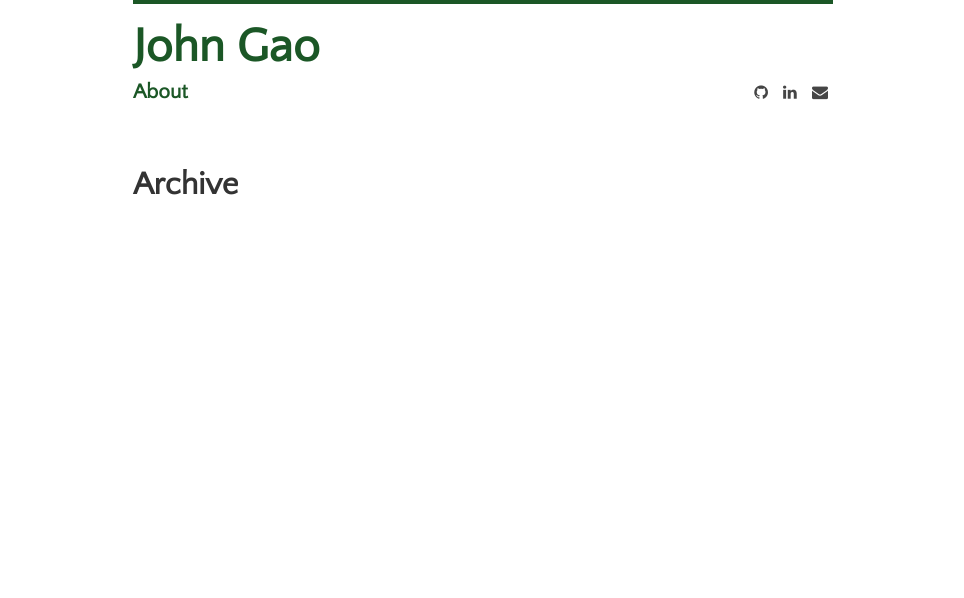
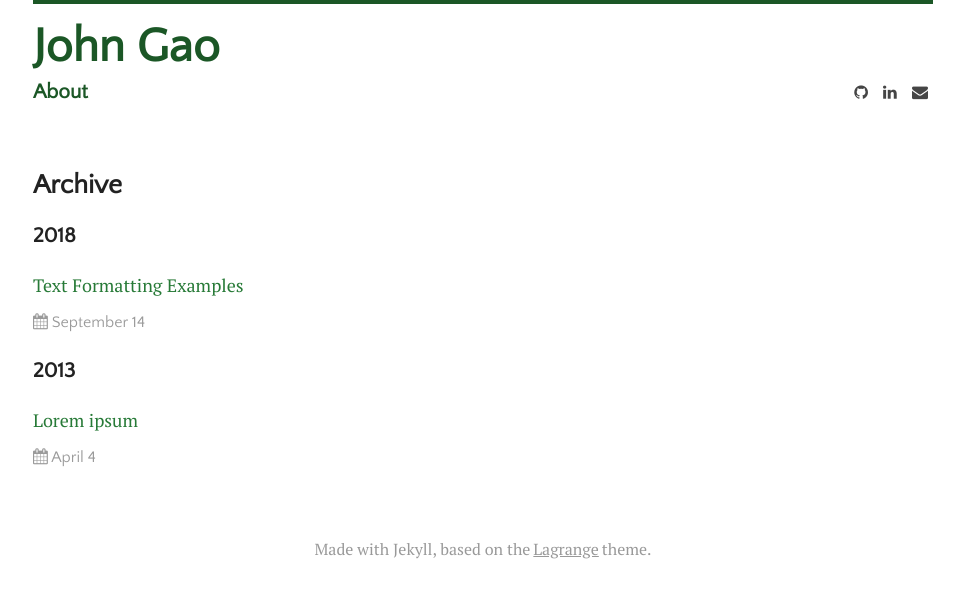
Before and after one commit to johngao2/johngao2.github.io, a Jekyll site: the page built from menu/archive.md, in a window 1280 px wide. Shown: the top 598 px of the page, without its empty margins (157-1121 px from the left). Built offline with Jekyll 4.4.1, drawn with Linux system fonts in a browser that asks for light colours.

Commit message:
updated layout

```diff
--- a/_includes/footer.html
+++ b/_includes/footer.html
@@ -1,2 +1,3 @@
 <footer class="footer">
+  Made with Jekyll, based on the<a href="https://github.com/LeNPaul/Lagrange" target="_blank"><u>Lagrange</u></a>theme.
 </footer>
--- a/_layouts/page.html
+++ b/_layouts/page.html
@@ -2,8 +2,7 @@
 layout: default
 ---
 
-<h1>
+<h2>
   {{ page.title }}
-</h1>
-
+</h2>
 {{ content }}
--- a/assets/css/main.css
+++ b/assets/css/main.css
@@ -36,10 +36,13 @@
 }
 
 h1{
-  font-size: 2rem;
+  font-size: 3rem;
+  font-family: "Quattrocento Sans", sans-serif;
+  color: black;
 }
 
 h1 a {
+  font-size: 2rem;
   text-decoration: none;
   color: #1B5726;
 }
@@ -48,18 +51,18 @@
   color:#2D8C3F;
 }
 
-h1, h2, h3, h4, h5, h6 {
+h2, h3, h4, h5, h6 {
   font-family: "Quattrocento Sans", sans-serif;
-  color: #333;
+  color: #222;
 }
 
 a {
-  text-decoration: underline;
-  color: #333;
+  text-decoration: none;
+  color: #277A37;
 }
 
 a:hover {
-  color: black;
+  color: #34A349;
   border-bottom: none;
 }
 
@@ -77,10 +80,6 @@
   line-height: 1.5;
 }
 
-hr {
-  border-top: 1px solid #ccc;
-}
-
 /*
   Site container
 */
@@ -88,7 +87,7 @@
 .container {
   margin-left: auto;
   margin-right: auto;
-  width: 700px;
+  width: 900px;
   border-top:
   4px solid #1B5726;
 }
@@ -151,14 +150,14 @@
 }
 
 .posts {
-  margin-bottom: 2rem;
+  margin-bottom: 4rem;
   padding: 0px;
   list-style: none;
 }
 
 .post-date {
   display: block;
-  margin-top:3px;
+  margin-top:9px;
   margin-bottom: 1rem;
   color: #9a9a9a;
   font-family: 'Quattrocento Sans', sans-serif;
@@ -220,6 +219,7 @@
 */
 
 .footer {
+  font-size: 1.0rem;
   color: #999;
   text-align: center;
   margin: 2rem;
@@ -227,7 +227,7 @@
 
 .footer a {
   color: #999;
-  padding: 10px;
+  padding: 3px;
   text-decoration: none;
 }
 
--- a/index.html
+++ b/index.html
@@ -5,16 +5,16 @@
 
 {% for post in paginator.posts %}
 <div class="posts">
-  <h1>
+  <h2>
     <a href="{{ site.github.url }}{{ post.url }}">{{ post.title }}</a>
-  </h1>
+  </h2>
   {% if post.image %}
   <div class="thumbnail-container">
     <a href="{{ site.github.url }}{{ post.url }}"><img src="{{ site.github.url }}/assets/img/{{ post.image }}"></a>
   </div>
   {% endif %}
   <p>
-    {{ post.content | strip_html | truncate: 350 }} <a href="{{ site.github.url }}{{ post.url }}">Read more</a>
+    {{ post.excerpt }}
     <span class="post-date"> {{ post.date | date_to_string }}</span>
   </p>
 </div>
```
Also changed, not shown: _posts/2013-04-04-about-the-author.md (added, +9 -0 lines), _posts/2018-09-14-rl-intro.md (added, +165 -0 lines), menu/contact.md (deleted, +0 -6 lines).
